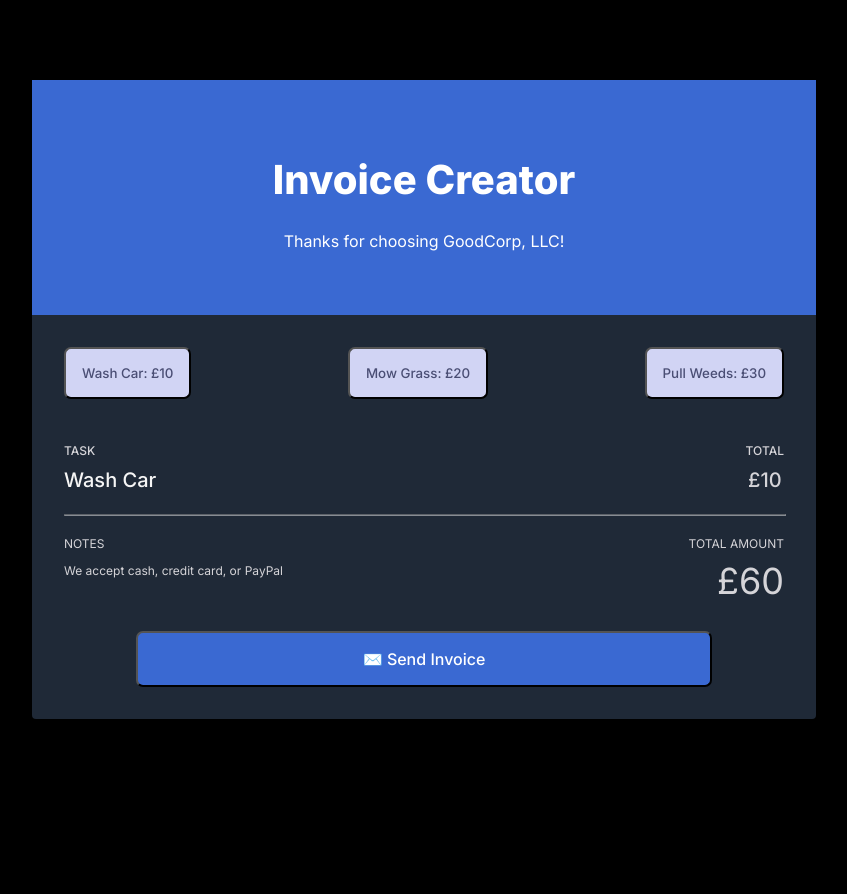
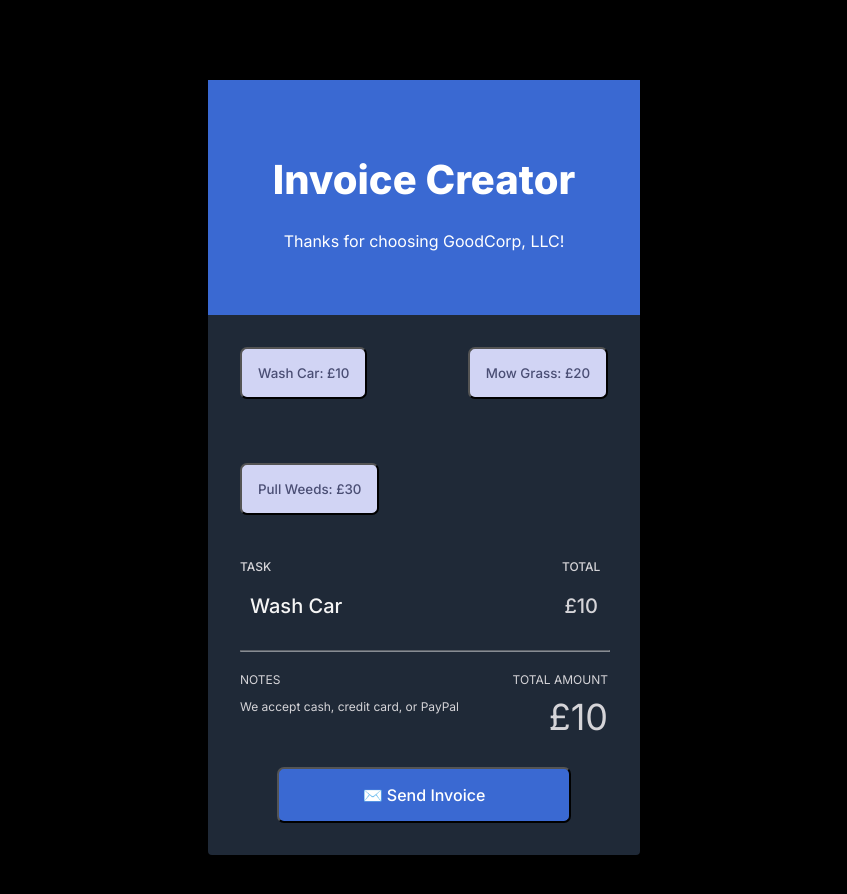
Before and after one commit to Pumpkin92/Invoice-Creator, a plain HTML site: page index.html in a window 1280 px wide. Both pictures are taken after a click on the button "Wash Car: £10". Shown: the whole page, without its empty margins (216-1063 px from the left). Before the commit the page ends 800 px from the top, so only its background shows below. Drawn offline with Linux system fonts and the light colour scheme.

Commit message:
added Javascript to display array data and update when changed

```diff
--- a/index.css
+++ b/index.css
@@ -4,7 +4,7 @@ body {
 
 .container {
   text-align: center;
-  margin: 5rem 15rem;
+  margin: 5rem 26rem;
   border-radius: 4px;
   background-color: #1f2937;
 }
@@ -121,3 +121,7 @@ hr {
   color: white;
   font-size: 16px;
 }
+
+.tasks {
+  padding: 10px;
+}
--- a/index.html
+++ b/index.html
@@ -20,18 +20,18 @@
       </div>
       <div class="content">
         <div class="buttons">
-          <button type="button">Wash Car: £10</button>
-          <button type="button">Mow Grass: £20</button>
-          <button type="button">Pull Weeds: £30</button>
+          <button type="button" id="wash-btn">Wash Car: £10</button>
+          <button type="button" id="mow-btn">Mow Grass: £20</button>
+          <button type="button" id="weeds-btn">Pull Weeds: £30</button>
         </div>
         <div class="task-container">
           <div class="task-list">
             <p>TASK</p>
-            <div class="wash">Wash Car</div>
+            <div id="task-name" class="wash"></div>
           </div>
           <div class="invoice-item">
             <p>TOTAL</p>
-            <div class="invoice-figure">£10</div>
+            <div id="invoice-figure" class="invoice-figure"></div>
           </div>
         </div>
         <hr />
@@ -42,11 +42,11 @@
           </div>
           <div class="invoice-total">
             <p>TOTAL AMOUNT</p>
-            <div class="invoice-total-num">£60</div>
+            <div id="invoice-total-num" class="invoice-total-num"></div>
           </div>
         </div>
         <div>
-          <button class="invoice-btn">✉️ Send Invoice</button>
+          <button id="invoice-btn" class="invoice-btn">✉️ Send Invoice</button>
         </div>
       </div>
     </div>
--- a/index.js
+++ b/index.js
@@ -0,0 +1,54 @@
+let tasks = [];
+let price = [];
+const taskName = document.getElementById("task-name");
+const invoiceFigure = document.getElementById("invoice-figure");
+const invoiceTotal = document.getElementById("invoice-total-num");
+const washBtn = document.getElementById("wash-btn");
+const mowBtn = document.getElementById("mow-btn");
+const weedsBtn = document.getElementById("weeds-btn");
+const invoiceBtn = document.getElementById("invoice-btn");
+
+washBtn.addEventListener("click", function () {
+  tasks.push("Wash Car");
+  price.push(10);
+  render(tasks);
+});
+
+mowBtn.addEventListener("click", function () {
+  tasks.push("Mow Grass");
+  price.push(20);
+  render(tasks);
+});
+
+weedsBtn.addEventListener("click", function () {
+  tasks.push("Pull Weeds");
+  price.push(30);
+  render(tasks);
+});
+
+invoiceBtn.addEventListener("click", function () {
+  taskName.innerHTML = "";
+  invoiceFigure.innerHTML = "";
+  invoiceTotal.innerHTML = "";
+});
+
+function render(tasks) {
+  taskName.innerHTML = "";
+  for (let i = 0; i < tasks.length; i++) {
+    taskName.innerHTML += `<div class="tasks"> ${tasks[i]} </div>`;
+  }
+  renderPrice(price);
+}
+
+function renderPrice(price) {
+  invoiceFigure.innerHTML = "";
+  invoiceTotal.innerHTML = "";
+
+  for (let i = 0; i < price.length; i++) {
+    invoiceFigure.innerHTML += `<div class="tasks"> £${price[i]} </div>`;
+  }
+  let sum = price.reduce(function (a, b) {
+    return a + b;
+  }, 0);
+  invoiceTotal.innerHTML = `£${sum}`;
+}
```
